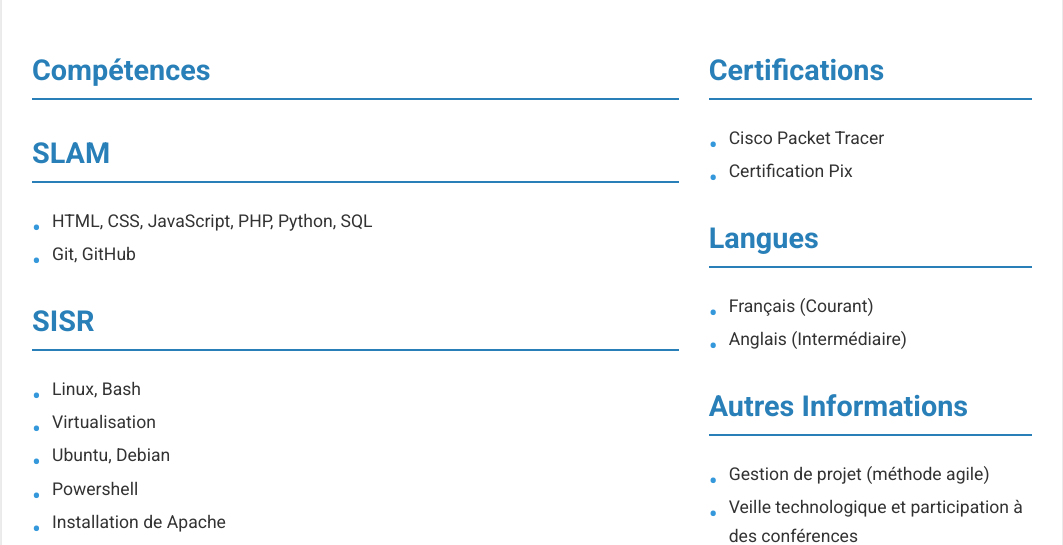
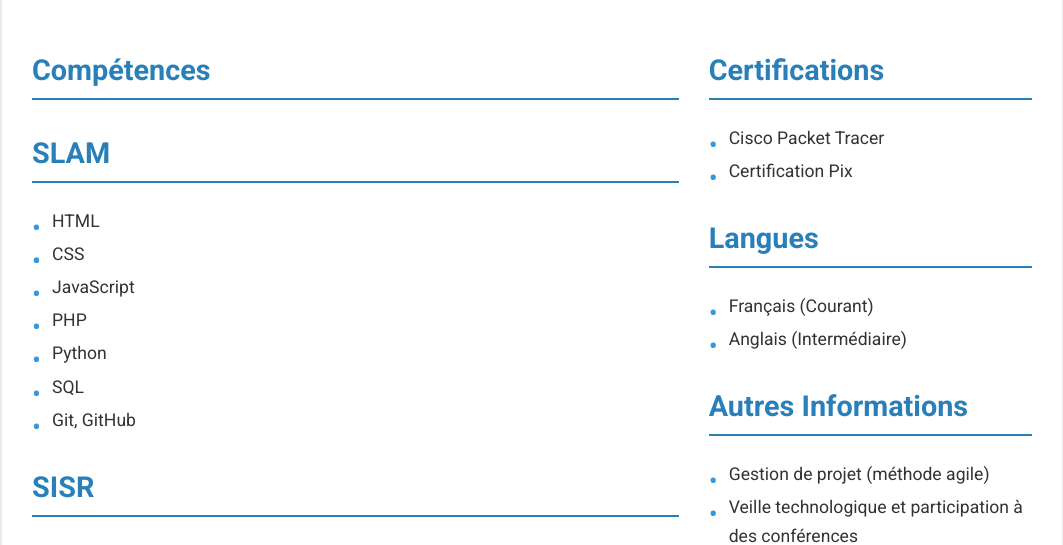
Before and after one commit to nadirchafi/cv, a plain HTML site: page index.htm in a window 1280 px wide. Shown: the part 289-834 px from the top of the page, without its empty margins (108-1171 px from the left). Drawn offline with Linux system fonts and the light colour scheme.

Commit message:
Update index.htm

```diff
--- a/index.htm
+++ b/index.htm
@@ -146,7 +146,12 @@
 
                 <h2>SLAM</h2>
                 <ul>
-                    <li>HTML, CSS, JavaScript, PHP, Python, SQL</li>
+                    <li>HTML<li/>
+                    <li>CSS</li>
+                    <li>JavaScript</li>
+                    <li>PHP</li>
+                    <li>Python</li>
+                    <li>SQL</li>
                     <li>Git, GitHub</li>  <ul/>
 
                   <h2>SISR</h2>
```
